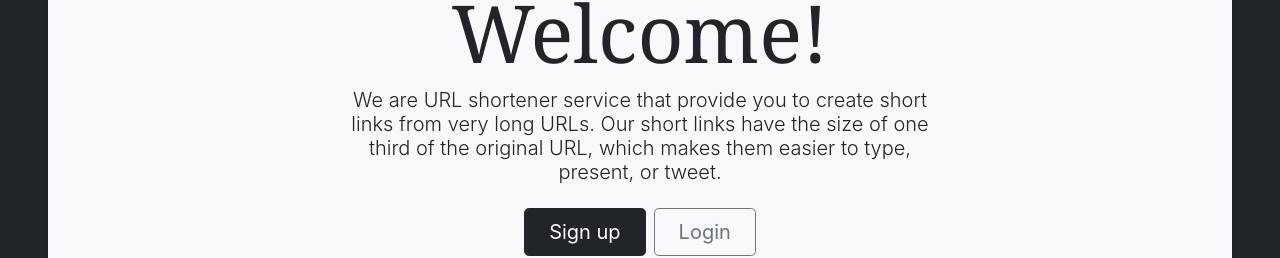
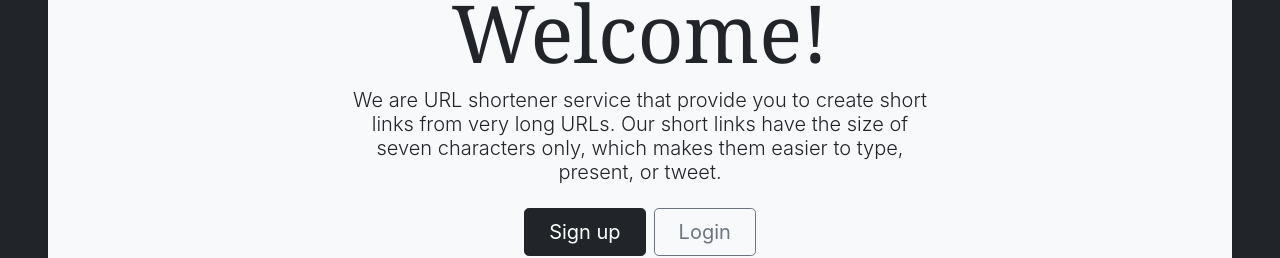
Before and after one commit to Cosmicoppai/chi_url, a React (Create React App) app in the folder frontend/: page /home in a window 1280 px wide. Shown: the part 204-462 px from the top of the page. Built offline with nearby package versions, Linux system fonts and the light colour scheme.

Commit message:
Update home.js

```diff
--- a/frontend/src/Mycomponents/pages/Homepages/home.js
+++ b/frontend/src/Mycomponents/pages/Homepages/home.js
@@ -26,7 +26,7 @@ const Home = () => {
                 <main className="px-3 d-flex  justify-content-center flex-column" style={mystyle}>
                     <h1 className="text-center display-1" style={style}  >Welcome!</h1>
                     <div className="col-lg-6 mx-auto">
-                        <p className="lead mb-4 text-center h3">We are URL shortener service that provide you to create short links from very long URLs. Our short links have the size of one third of the original URL, which makes them easier to type, present, or tweet. </p>
+                        <p className="lead mb-4 text-center h3">We are URL shortener service that provide you to create short links from very long URLs. Our short links have the size of seven characters only, which makes them easier to type, present, or tweet. </p>
                         <div className="d-grid gap-2 d-sm-flex justify-content-sm-center mt-2">
                             <Link to="/signup" type="button" className="btn btn-dark btn-lg px-4 gap-3">Sign up</Link>
                             <Link to="/login" type="button" className="btn btn-outline-secondary btn-lg px-4">Login</Link>
```
